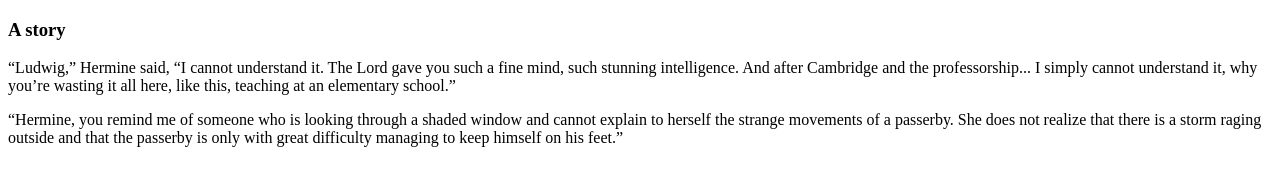
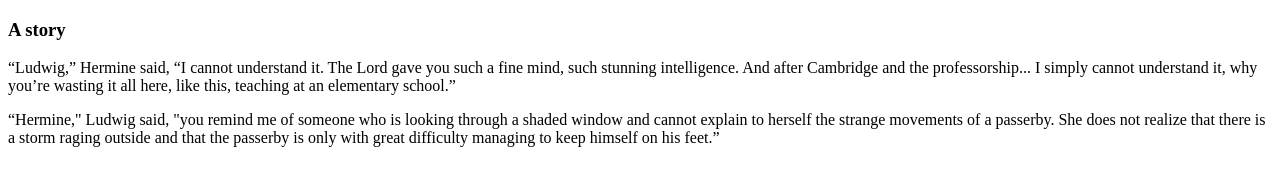
Before and after one commit to hagoptaminian/hagoptaminian.github.io, a plain HTML site: page index.html in a window 1280 px wide. Drawn offline with Linux system fonts and the light colour scheme.

Commit message:
Update index.html

```diff
--- a/index.html
+++ b/index.html
@@ -7,6 +7,6 @@
   <body>
     <h3>A story</h3>
     <p>“Ludwig,” Hermine said, “I cannot understand it. The Lord gave you such a fine mind, such stunning intelligence. And after Cambridge and the professorship... I simply cannot understand it, why you’re wasting it all here, like this, teaching at an elementary school.”</p>
-    <p>“Hermine, you remind me of someone who is looking through a shaded window and cannot explain to herself the strange movements of a passerby. She does not realize that there is a storm raging outside and that the passerby is only with great difficulty managing to keep himself on his feet.”</p>
+    <p>“Hermine," Ludwig said, "you remind me of someone who is looking through a shaded window and cannot explain to herself the strange movements of a passerby. She does not realize that there is a storm raging outside and that the passerby is only with great difficulty managing to keep himself on his feet.”</p>
   </body>
 </html>
```
